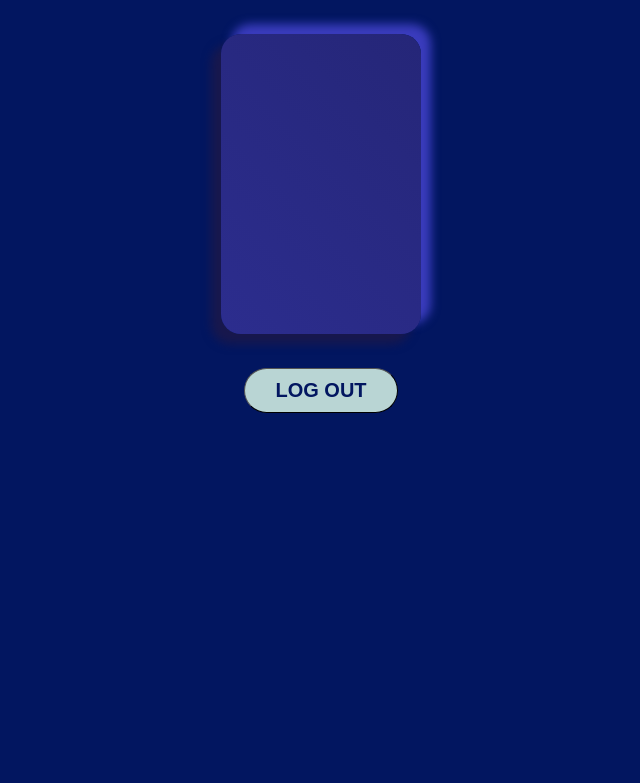
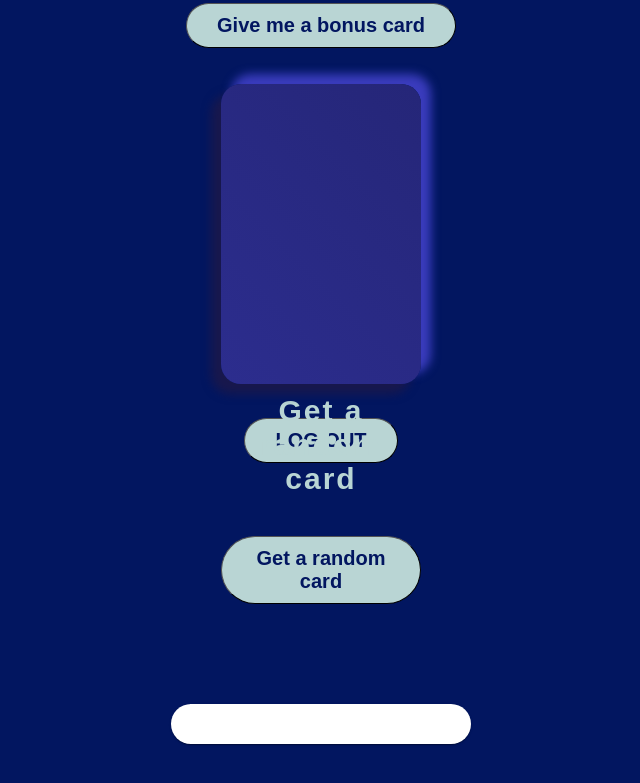
Before and after one commit to ninamansster/blue-frontend, a React (Create React App) app: page /mypage in a window 1280 px wide. Shown: the part 227-1010 px from the top of the page, without its empty margins (319-959 px from the left). Before the commit the page ends 800 px from the top, so only its background shows below. Built offline with nearby package versions, Linux system fonts and the light colour scheme.

Commit message:
randomcard on mypage

```diff
--- a/src/App.js
+++ b/src/App.js
@@ -1,4 +1,8 @@
 import React from 'react'
+import { Provider } from 'react-redux'
+import { configureStore, combineReducers } from '@reduxjs/toolkit'
+import { ui } from 'reducers/ui'
+import { userCard } from 'reducers/cards'
 import { BrowserRouter as Router, Route } from 'react-router-dom'
 import { FlippingCardPage } from './pages/FlippingCardPage'
 import { DetailsPage } from './pages/DetailsPage'
@@ -9,11 +13,19 @@ import { LoginUser } from './pages/components/Login'
 import { MyPage } from './pages/MyPage'
 import { LogoutUser } from './pages/components/Logout'
 
+const reducer = combineReducers({
+  ui: ui.reducer,
+  cards: userCard.reducer
+})
+
+export const store = configureStore({ reducer })
+
 export const App = () => {
   return (
+    <Provider store={store}>
       <Router>
+        <TopMenu />
         <Route path="/" exact>
-        <TopMenu />
           <Header />
         </Route>
         <Route path="/register" exact>
@@ -35,5 +47,6 @@ export const App = () => {
           </section>
         </Route>
       </Router>
+    </Provider>
   )
 }
--- a/src/pages/MyPage.js
+++ b/src/pages/MyPage.js
@@ -1,6 +1,8 @@
 import React, { useState } from 'react'
 import { Link } from 'react-router-dom'
 import { BackIcon } from './components/Backicon'
+import { SearchCard } from './components/SearchCard'
+import { RandomPage } from './RandomPage'
 
 const URL = 'https://auth-ninadisa.herokuapp.com/secrets'
 // const URL = 'http://localhost:8000/secrets'
@@ -56,6 +58,11 @@ export const MyPage = () => {
               <div className="deck">
                 <p className="frontText">{message}</p>
               </div>
+              <div className="superWrapper">
+                <h2 className="superSteward">Get a random card </h2>
+                <SearchCard />
+                <RandomPage />
+              </div>
 
             </>
           </article>
--- /dev/null
+++ b/src/pages/RandomPage.js
@@ -0,0 +1,110 @@
+import React from 'react'
+import { useSelector } from 'react-redux'
+import styled from 'styled-components/macro'
+
+const Container = styled.div`
+  box-shadow: 0px 2px 1px -1px rgba(0, 0, 0, 0.2),
+    0px 1px 1px 0px rgba(0, 0, 0, 0.14), 0px 1px 3px 0px rgba(0, 0, 0, 0.12);
+  border-radius: 20px;
+  background-color: white;
+  margin-bottom: 20px;
+`
+const Header = styled.h1`
+  margin: 0px;
+  font-size: 30px;
+  color: grey;
+`
+const Title = styled.h1`
+  margin: 50px, 0px;
+  font-size: 24px;
+  color: black;
+`
+const SecondaryText = styled.p`
+  margin: 0px;
+  font-size: 14px;
+  color: #6b6b6b;
+  margin: 10px 10px 20px 0px;
+
+`
+const TitleBar = styled.div`
+  display: flex;
+  align-items: center;
+`
+const CoverImage = styled.img`
+  width:300px;
+  height: 200px;
+  object-fit: cover;
+  border-radius: 20px 20px 0 0;
+`
+const Content = styled.div`
+  padding: 20px;
+`
+const CardWrapper = styled.div`
+  box-sizing: border-box;
+  width: 280px;
+`
+const Photographer = styled.p`
+  font-size: 8px;
+  color: #6b6b6b;
+  text-align: left;
+  padding:10px 0px 0px 20px;
+`
+const LinkTo = styled.a`
+  font-size: 12px;
+  color: #6b6b6b;
+  text-decoration: underline;
+  text-decoration-color: #6b6b6b;
+  margin: 20px 0px;
+  display: inline;
+`
+const Detailsection = styled.section`
+  display: flex;
+  flex-direction: column;
+  align-items: center;
+  justify-content: center;
+`
+const ThinnerCard = styled.div`
+  width: 300px;
+  min-height:500px;
+  margin-top: 100px;
+`
+// http://localhost:8080/cards/${cardID}
+
+export const RandomPage = () => {
+  const card = useSelector((state) => state.cards.userCard)
+
+  // const addLike = (likedId) => {
+  //   const updatedCard = cards.map(() => {
+  //     if (card.cardID === likedId) {
+  //       card.hearts += 1
+  //     }
+  //     return card
+  //   })
+  //   setCards(updatedCard)
+  // }
+
+  // console.log(card)
+
+  return (
+    <div className="page">
+      <Detailsection>
+        <ThinnerCard>
+          <Container>
+            {card.image && <CoverImage src={card.image} />}
+            {card.image_by && <Photographer>{card.image_by}</Photographer>}
+            <Content>
+              <TitleBar>
+                <CardWrapper>
+                  {card.header && <Header>{card.header}</Header>}
+                  {card.title && <Title>{card.title}</Title>}
+                  {card.thought && <SecondaryText>{card.thought}</SecondaryText>}
+                  {card.info_link && <LinkTo href={card.info_link}> {card.info_link}</LinkTo>}
+                </CardWrapper>
+              </TitleBar>
+            </Content>
+          </Container>
+        </ThinnerCard>
+      </Detailsection>
+    </div>
+  )
+}
--- a/src/pages/components/SearchCard.js
+++ b/src/pages/components/SearchCard.js
@@ -1,31 +1,19 @@
 import React from 'react'
 import { useDispatch } from 'react-redux'
-import { fetchCard } from 'reducers/userCard'
-import styled from 'styled-components/macro'
+import { fetchCard } from 'reducers/cards'
 
-// Button styling
-
-const Button = styled.button`
-  width: 150px;
-  height: 30px;
-  background-color: darkblue;
-  text-align: center;
-  border-radius: 8px;
-  font-size: 14px;
-  font-weight: bold;
-  color: white;
-  margin: 5px;
-  padding: 3px;
-`
 export const SearchCard = () => {
   const dispatch = useDispatch()
 
   return (
-    <>
-      <Button
-        onClick={(cardID) => {
-          dispatch(fetchCard(cardID))
-        }} />
-    </>
+    <div>
+      <>
+        <button
+          onClick={() => {
+            const cardID = Math.floor(Math.random() * (30 - 1) + 1)
+            dispatch(fetchCard(cardID))
+          }}> Get a random card </button>
+      </>
+    </div>
   )
 }
--- /dev/null
+++ b/src/reducers/cards.js
@@ -0,0 +1,28 @@
+import { createSlice } from '@reduxjs/toolkit'
+import { ui } from 'reducers/ui'
+
+// The userCard should be used to fetch a random cardID
+export const userCard = createSlice({
+  name: 'userCard',
+  initialState: {
+    userCard: {}
+  },
+
+  reducers: {
+    setuserCard: (state, action) => {
+      state.userCard = action.payload
+    }
+  }
+})
+
+export const fetchCard = (cardID) => {
+  return (dispatch) => {
+    dispatch(ui.actions.setLoading(true))
+    fetch(`http://localhost:8080/cards/${cardID}`)
+      .then((res) => res.json())
+      .then((json) => {
+        dispatch(userCard.actions.setuserCard(json))
+        dispatch(ui.actions.setLoading(false))
+      })
+  }
+}
--- /dev/null
+++ b/src/reducers/ui.js
@@ -0,0 +1,15 @@
+import { createSlice } from '@reduxjs/toolkit'
+
+export const ui = createSlice({
+  name: 'ui',
+  initialState: {
+    isLoading: false
+  },
+
+  reducers: {
+    setLoading: (state, action) => {
+      state.isLoading = action.payload
+    }
+  }
+
+})
```
Lines whose indentation alone changed are shown as unchanged.
